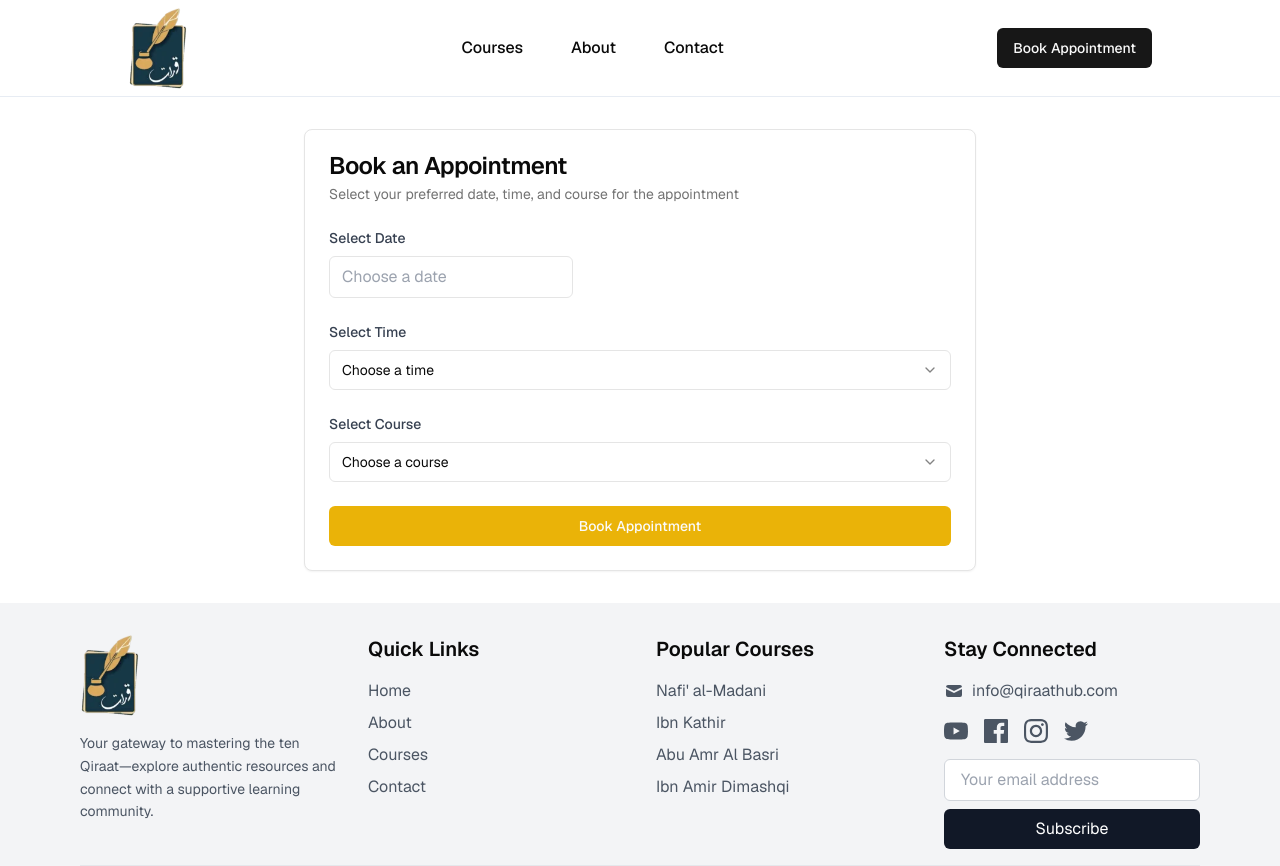
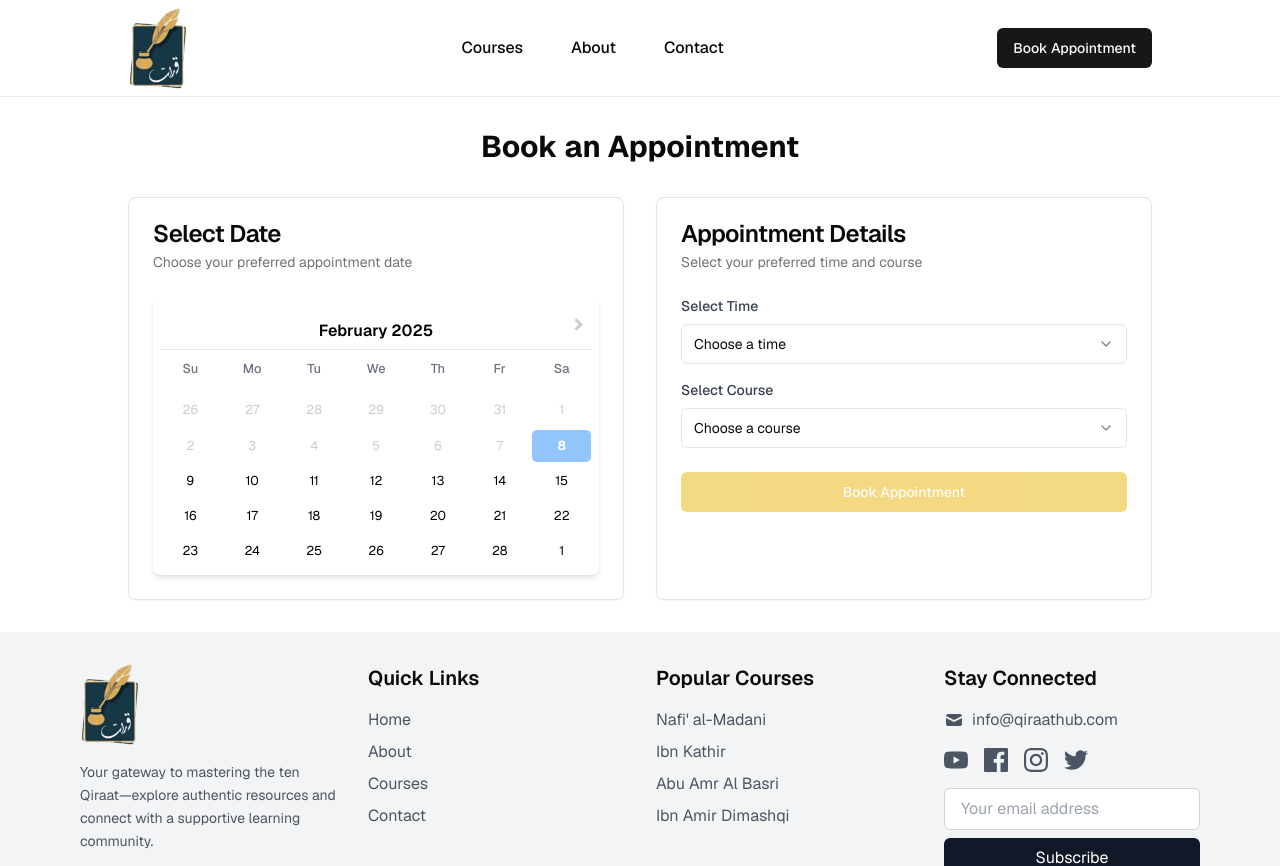
Before and after one commit to rehan-code/qiraathub-academy, a Next.js app: page /book-appointment in a window 1280 px wide. Shown: the top 866 px of the page. Built offline with nearby package versions, Linux system fonts and the light colour scheme.

Commit message:
made the calendar big and interactive

```diff
--- a/app/book-appointment/page.tsx
+++ b/app/book-appointment/page.tsx
@@ -38,6 +38,74 @@ const COURSES = [
   { id: 4, name: "Islamic Studies" },
 ];
 
+// Custom styles for the calendar
+const calendarStyles = `
+  .react-datepicker {
+    font-family: inherit;
+    border: none;
+    border-radius: 0.5rem;
+    box-shadow: 0 4px 6px -1px rgb(0 0 0 / 0.1), 0 2px 4px -2px rgb(0 0 0 / 0.1);
+    width: 100%;
+  }
+  .react-datepicker__month-container {
+    float: none;
+    width: 100%;
+    padding: 0.5rem;
+  }
+  .react-datepicker__header {
+    background-color: white;
+    border-bottom: 1px solid #e5e7eb;
+    padding-top: 1rem;
+  }
+  .react-datepicker__current-month {
+    font-size: 1rem;
+    font-weight: 600;
+    margin-bottom: 0.5rem;
+  }
+  .react-datepicker__month {
+    margin: 0;
+    display: grid;
+    grid-template-columns: repeat(7, 1fr);
+    gap: 0.2rem;
+  }
+  .react-datepicker__week {
+    display: contents;
+  }
+  .react-datepicker__day-names {
+    display: grid;
+    grid-template-columns: repeat(7, 1fr);
+    gap: 0.2rem;
+    margin-bottom: 0.5rem;
+  }
+  .react-datepicker__day-name {
+    color: #6b7280;
+    font-weight: 500;
+    margin: 0;
+    padding: 0.3rem 0;
+    width: auto;
+    text-align: center;
+  }
+  .react-datepicker__day {
+    margin: 0;
+    width: auto;
+    height: auto;
+    padding: 0.6rem 0;
+    line-height: 1;
+    transition: all 0.2s;
+  }
+  .react-datepicker__day--selected {
+    background-color: #2563eb !important;
+    color: white !important;
+  }
+  .react-datepicker__day--keyboard-selected {
+    background-color: #93c5fd;
+    color: white;
+  }
+  .react-datepicker__navigation {
+    top: 1rem;
+  }
+`;
+
 export default function BookAppointment() {
   const [selectedDate, setSelectedDate] = useState<Date | null>(null);
   const [selectedTime, setSelectedTime] = useState<string>("");
@@ -73,30 +141,52 @@ export default function BookAppointment() {
   };
 
   return (
+    <>
+      <style>{calendarStyles}</style>
       <div className="container mx-auto px-4 py-8">
-      <Card className="max-w-2xl mx-auto">
+        <div className="max-w-5xl mx-auto">
+          <h1 className="text-3xl font-bold text-center mb-8">Book an Appointment</h1>
+          <div className="grid grid-cols-1 md:grid-cols-2 gap-8">
+            {/* Calendar Section */}
+            <Card className="md:order-1">
               <CardHeader>
-          <CardTitle>Book an Appointment</CardTitle>
+                <CardTitle>Select Date</CardTitle>
                 <CardDescription>
-            Select your preferred date, time, and course for the appointment
+                  Choose your preferred appointment date
                 </CardDescription>
               </CardHeader>
               <CardContent>
-          <form onSubmit={handleSubmit} className="space-y-6">
-            {/* Date Selection */}
-            <div className="space-y-2">
-              <label className="block text-sm font-medium text-gray-700">
-                Select Date
-              </label>
                 <DatePicker
                   selected={selectedDate}
                   onChange={(date) => setSelectedDate(date)}
                   minDate={new Date()}
                   dateFormat="MMMM d, yyyy"
-                className="w-full rounded-md border border-input bg-background px-3 py-2"
-                placeholderText="Choose a date"
+                  inline
+                  calendarClassName="!w-full"
                 />
+              </CardContent>
+            </Card>
+
+            {/* Time and Course Selection */}
+            <Card className="md:order-2">
+              <CardHeader>
+                <CardTitle>Appointment Details</CardTitle>
+                <CardDescription>
+                  Select your preferred time and course
+                </CardDescription>
+              </CardHeader>
+              <CardContent>
+                <form onSubmit={handleSubmit} className="space-y-6">
+                  <div className="space-y-4">
+                    {/* Selected Date Display */}
+                    {selectedDate && (
+                      <div className="p-3 bg-slate-50 rounded-lg">
+                        <p className="text-sm text-slate-500">Selected Date</p>
+                        <p className="font-medium">
+                          {format(selectedDate, "MMMM d, yyyy")}
+                        </p>
                       </div>
+                    )}
 
                     {/* Time Selection */}
                     <div className="space-y-2">
@@ -135,10 +225,12 @@ export default function BookAppointment() {
                         </SelectContent>
                       </Select>
                     </div>
+                  </div>
 
                   <Button
                     type="submit"
                     className="w-full bg-theme_primary hover:bg-theme_primary/90"
+                    disabled={!selectedDate || !selectedTime || !selectedCourse}
                   >
                     Book Appointment
                   </Button>
@@ -146,5 +238,8 @@ export default function BookAppointment() {
               </CardContent>
             </Card>
           </div>
+        </div>
+      </div>
+    </>
   );
 }
```
Lines whose indentation alone changed are shown as unchanged.
